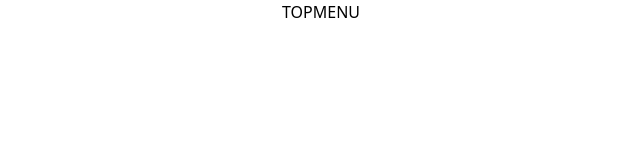
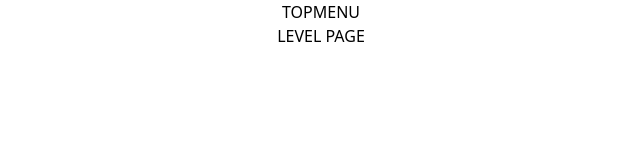
Before and after one commit to dks99455/wotr-calculator, a React (Create React App) app: page / in a window 1280 px wide. Shown: the top 160 px of the page, without its empty margins (319-959 px from the left). Built offline with nearby package versions, Linux system fonts and the light colour scheme.

Commit message:
layout planning

```diff
--- a/src/components/Layout/index.js
+++ b/src/components/Layout/index.js
@@ -5,7 +5,7 @@ const Layout = () => {
     <div className='App'>
       <TopMenu />
       <div className='page'>
-
+        {'LEVEL PAGE'}
       </div>
     </div>
   )
```
